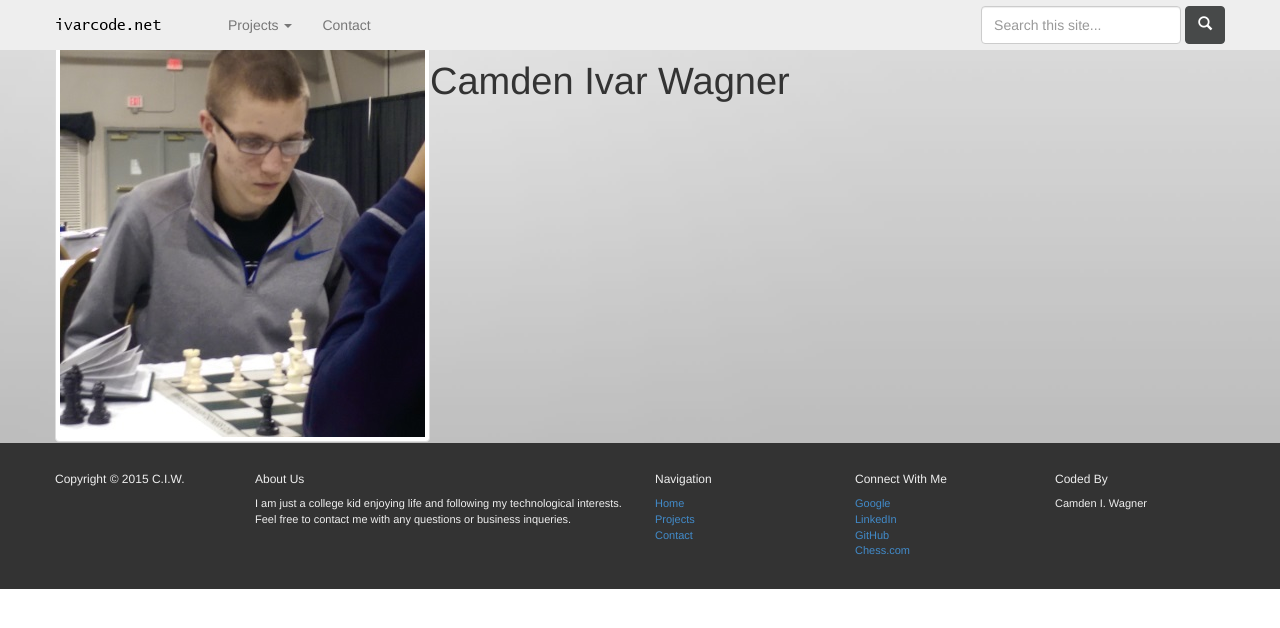
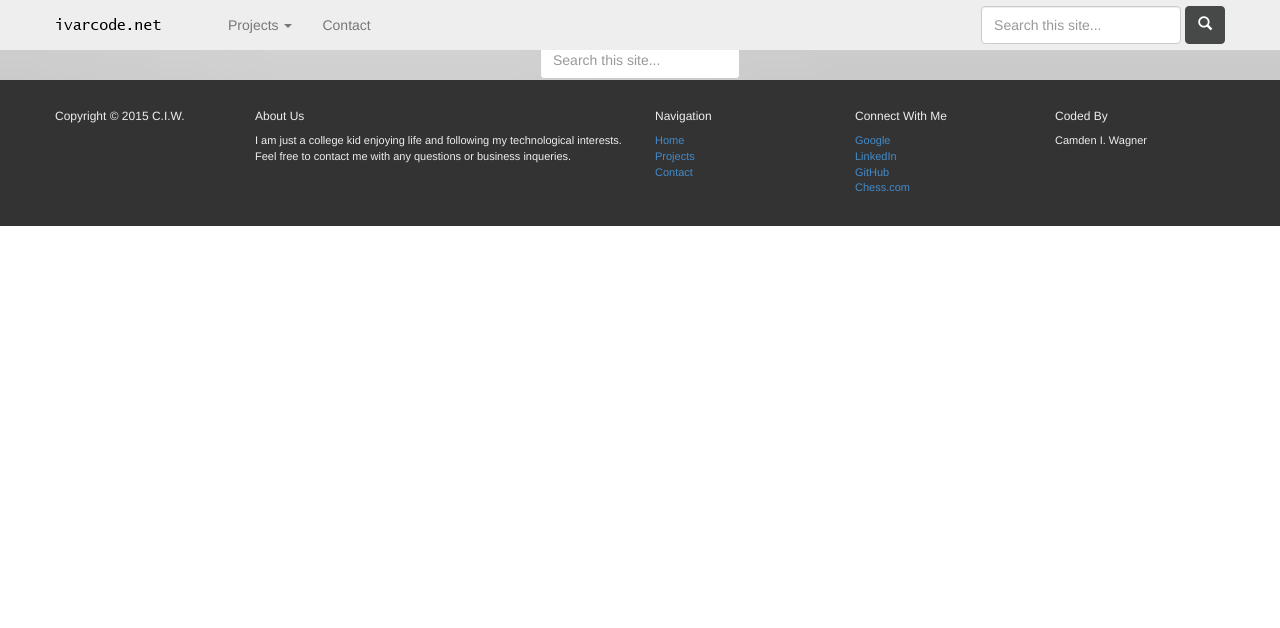
Before and after one commit to ivarcode/www, a PHP site: page /php/contact.php in a window 1280 px wide. Shown: the top 628 px of the page. Run offline with PHP 8.4, Linux system fonts and the light colour scheme; some libraries are stand-ins or nearby versions.

Commit message:
beginning to incorporate FireBase

```diff
--- a/index.php
+++ b/index.php
@@ -19,6 +19,9 @@ File: index.php
 
 		<!-- Custom CSS -->
 		<link href="includes/css/styles.css" rel="stylesheet">
+
+		<!-- including FireBase script -->
+		<script src="https://cdn.firebase.com/js/client/2.2.9/firebase.js"></script>
 
 		<!-- Include Modernizr in the head, before any other Javascript -->
 		<script src="includes/js/modernizr-2.6.2.min.js"></script>
--- a/php/contact.php
+++ b/php/contact.php
@@ -20,6 +20,9 @@ File: contact.php
 		<!-- Custom CSS -->
 		<link href="../includes/css/styles.css" rel="stylesheet">
 
+		<!-- including FireBase script -->
+		<script src="https://cdn.firebase.com/js/client/2.2.9/firebase.js"></script>
+
 		<!-- Include Modernizr in the head, before any other Javascript -->
 		<script src="../includes/js/modernizr-2.6.2.min.js"></script>
 	</head>
@@ -37,9 +40,10 @@ File: contact.php
 
 			<div class="row" id="info">
 				<div class="col-sm-12">
-					<img src="img/hs.png" class="thumbnail pull-left">
+					<center><input type="text" class="form-control" placeholder="Search this site..." id="searchInput"></center>
+					<!--<img src="img/hs.png" class="thumbnail pull-left">
 					<h1>Camden Ivar Wagner</h1>
-					<p></p>
+					<p></p>-->
 				</div><!-- end col-sm-12 -->
 				<div class="col-sm-6">
 
--- a/php/template.php
+++ b/php/template.php
@@ -19,6 +19,9 @@ File: template.php
 
 		<!-- Custom CSS -->
 		<link href="../includes/css/styles.css" rel="stylesheet">
+
+		<!-- including FireBase script -->
+		<script src="https://cdn.firebase.com/js/client/2.2.9/firebase.js"></script>
 
 		<!-- Include Modernizr in the head, before any other Javascript -->
 		<script src="../includes/js/modernizr-2.6.2.min.js"></script>
```
